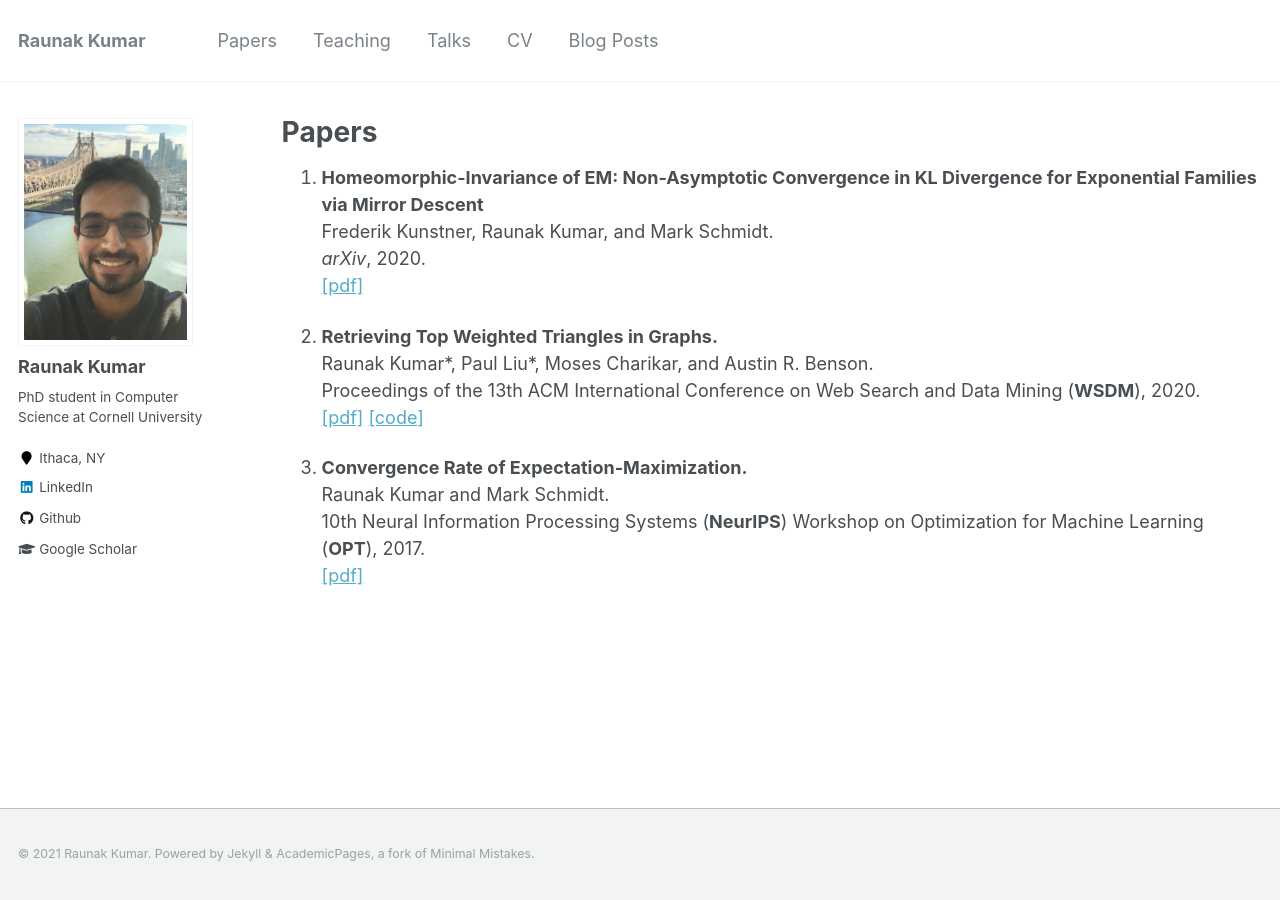
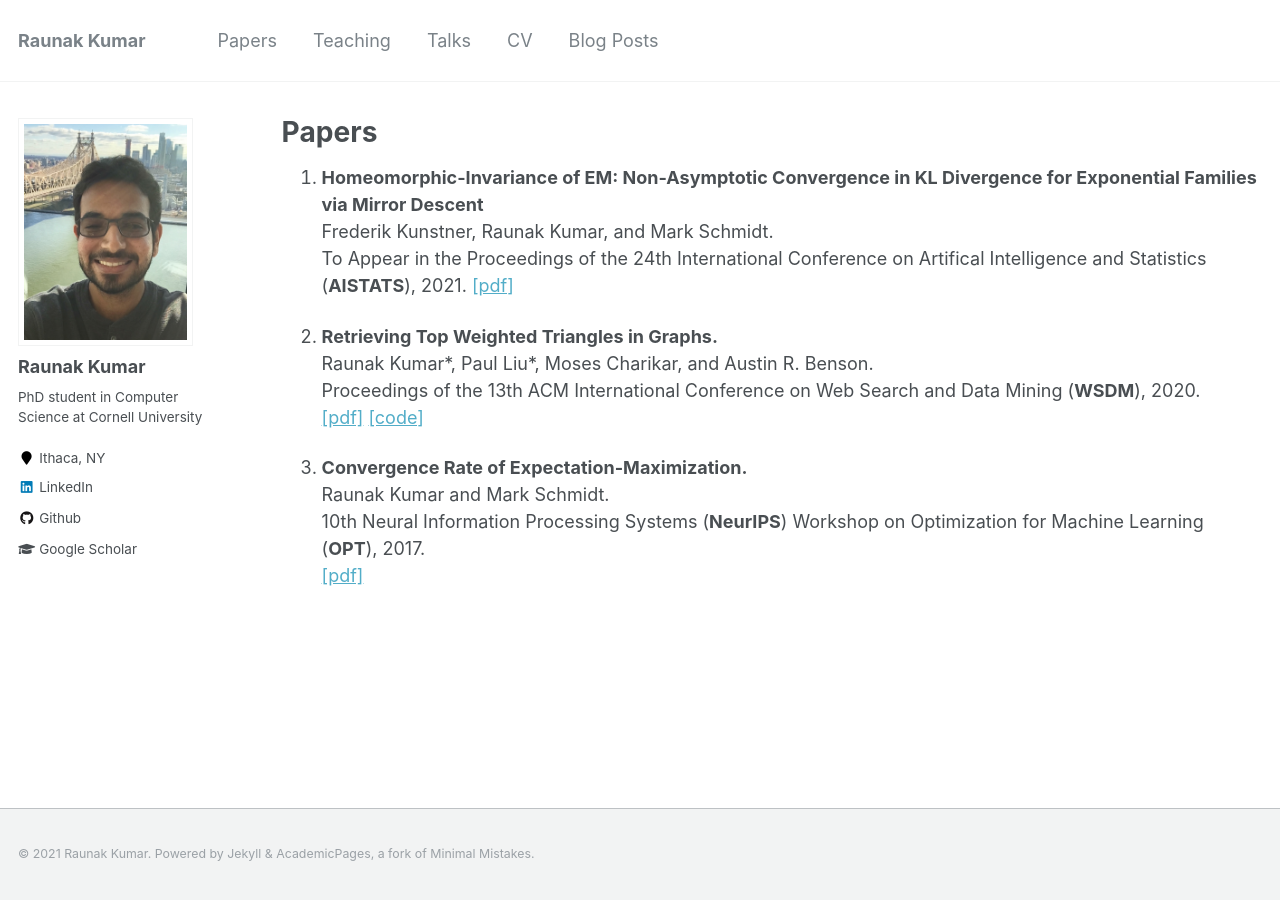
Before and after one commit to raunakkmr/raunakkmr.github.io, a Jekyll site: the page built from _pages/papers.md, in a window 1280 px wide. Built offline with Jekyll 4.4.1, drawn with Linux system fonts in a browser that asks for light colours.

Commit message:
updated papers

```diff
--- a/_pages/papers.md
+++ b/_pages/papers.md
@@ -7,7 +7,7 @@ author_profile: true
 
 1. **Homeomorphic-Invariance of EM: Non-Asymptotic Convergence in KL Divergence for Exponential Families via Mirror Descent**
    Frederik Kunstner, Raunak Kumar, and Mark Schmidt.
-   *arXiv*, 2020.
+   To Appear in the Proceedings of the 24th International Conference on Artifical Intelligence and Statistics (**AISTATS**), 2021.
    [\[pdf\]](https://arxiv.org/abs/2011.01170)
 
 2. **Retrieving Top Weighted Triangles in Graphs.**
```
